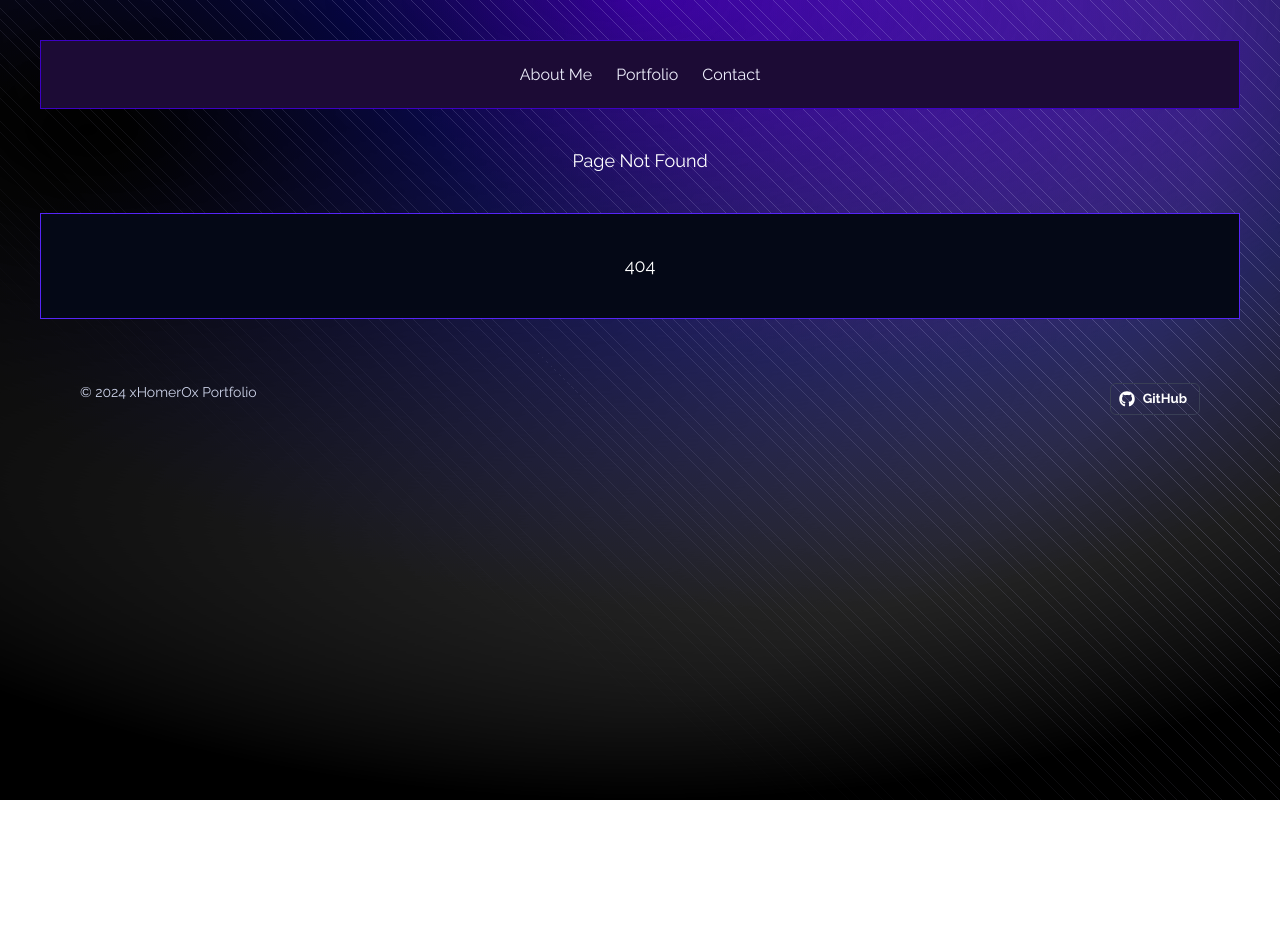
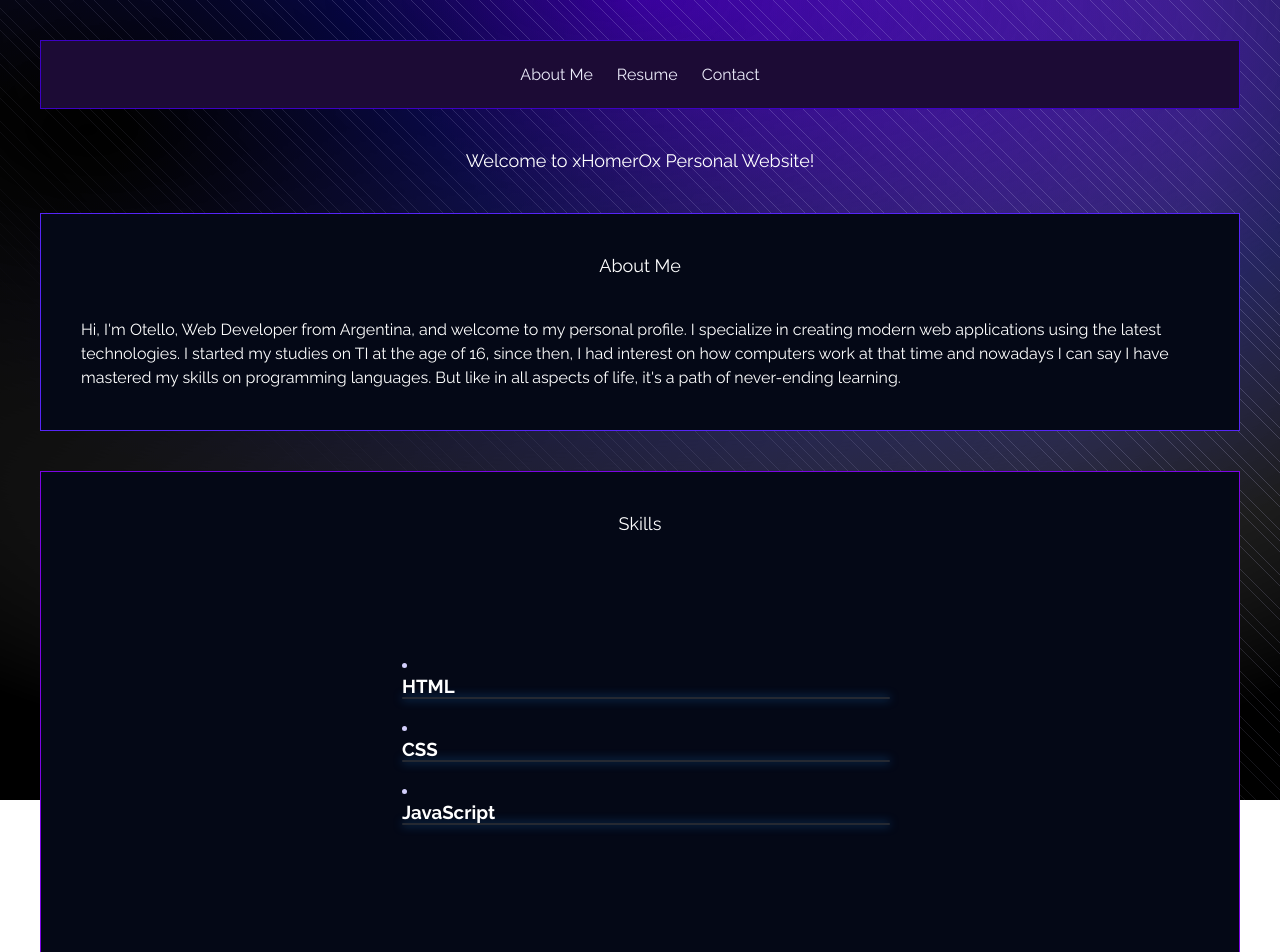
Before and after one commit to xHomerOx/Personal-Website, a Next.js app: page /about in a window 1280 px wide. Before the commit this address had no page. Shown: the top 952 px of the page. Before the commit the page ends 800 px from the top, so only its background shows below. Built offline with nearby package versions, Linux system fonts and the light colour scheme.

Commit message:
Added Skills Template

```diff
--- a/src/once-ui/components/SparkleFx.tsx
+++ b/src/app/about/page.tsx
@@ -1,122 +1,113 @@
-'use client';
+"use client";
 
-import React, { useEffect, useRef, forwardRef } from 'react';
-import styles from './SparkleFx.module.scss';
+import React from 'react';
 
-interface SparkleFxProps extends React.HTMLAttributes<HTMLDivElement> {
-    children: React.ReactNode;
-    speed?: 'slow' | 'medium' | 'fast';
-    count?: number;
-    trigger?: boolean;
-    style?: React.CSSProperties;
-    className?: string;
+import { Heading, Text, Flex, Button, Background } from '@/once-ui/components';
+import Link from 'next/link';
+import Skills from '@/components/Skills';
+
+export default function About() {
+
+	return (
+		<Flex
+			fillWidth paddingTop="l" paddingX="l"
+			direction="column" alignItems="center" flex={1}>
+			<Background
+				dots={false}/>
+			<Flex
+				position="relative"
+				as="section" overflow="hidden"
+				fillWidth minHeight="0" maxWidth={100}
+				direction="column" alignItems="center" flex={1}>
+				<Flex
+					border="brand-medium"
+					borderStyle="solid-1"
+					gap="24"
+					padding="24"
+					alignItems="center"
+					justifyContent="center"
+					fillWidth
+					onBackground="brand-strong"
+					background="brand-medium">
+					<Link href={'/about'}>
+						About Me
+					</Link>
+					<Link href={'/resume'}>
+						Resume
+					</Link>
+					<Link href={'/contact'}>
+						Contact
+					</Link>
+				</Flex>
+				<Flex
+					as="main"
+					direction="column" justifyContent="center"
+					fillWidth fillHeight paddingY="l" gap="l">
+					<Heading
+						align="center"
+						wrap="balance"
+						variant="body-default-l">
+							Welcome to xHomerOx Personal Website!
+					</Heading>
+				</Flex>
+				<Flex
+					direction="column"
+					alignItems="center"
+					padding="l"
+					marginY='l'
+					fillWidth
+					gap="l"
+					background="neutral-weak"
+					className='border-solid-1 brand-border-strong'>
+					<Heading variant="body-default-l">
+						About Me
+					</Heading>
+					<Text variant="body-default-m" style={{ whiteSpace: 'pre-wrap' }}>
+						Hi, I'm Otello, Web Developer from Argentina, and welcome to my personal profile.
+						I specialize in creating modern web applications using the latest technologies.
+						I started my studies on TI at the age of 16, since then, I had interest on how computers work at that time and nowadays I can say I have mastered my skills on programming languages.
+						But like in all aspects of life, it's a path of never-ending learning.
+					</Text>
+				</Flex>
+				<Flex
+					direction="column"
+					alignItems="center"
+					padding="l"
+					fillWidth
+					gap="l"
+					background="neutral-weak"
+					className='border-solid-1 accent-border-strong'>
+					<Heading variant="body-default-l">
+						Skills
+					</Heading>
+                    <Skills />
+					<Flex
+						direction="row"
+						wrap
+						gap="m"
+						padding="m"
+						justifyContent="center">
+					</Flex>
+				</Flex>
+			</Flex>
+			<Flex
+				as="footer"
+				position="relative"
+				fillWidth paddingX="l" paddingY="m"
+				justifyContent="space-between">
+				<Text
+					variant="body-default-s" onBackground="neutral-weak">
+					© 2024 xHomerOx Portfolio
+				</Text>
+				<Flex
+					gap="12">
+					<Button
+						href="https://github.com/xHomerOx/Website"
+						prefixIcon="github" size="s" variant="tertiary">
+						GitHub
+					</Button>
+				</Flex>
+			</Flex>
+		</Flex>
+	);
 }
-
-const SparkleFx = forwardRef<HTMLDivElement, SparkleFxProps>(({
-    children,
-    speed = 'medium',
-    count = 50,
-    trigger = true,
-    className,
-    style,
-    ...rest
-}, ref) => {
-    const containerRef = useRef<HTMLDivElement>(null);
-    const activeParticlesRef = useRef<number>(0);
-    const intervalIdRef = useRef<number | null>(null);
-
-    useEffect(() => {
-        const container = containerRef.current;
-
-        if (!container) {
-            return;
-        }
-
-        const getSpeedRange = () => {
-            switch (speed) {
-                case 'slow':
-                    return [8, 12];
-                case 'medium':
-                    return [5, 8];
-                case 'fast':
-                    return [3, 5];
-                default:
-                    return [5, 8];
-            }
-        };
-
-        const speedRange = getSpeedRange();
-
-        const createParticle = () => {
-            if (activeParticlesRef.current >= count) return;
-
-            const particle = document.createElement('div');
-            particle.className = styles.sparkleParticle;
-
-            const size = Math.random() * 3 + 1;
-            particle.style.width = `${size}px`;
-            particle.style.height = `${size}px`;
-
-            const x = Math.random() * 100;
-            const y = Math.random() * 100;
-            particle.style.left = `${x}%`;
-            particle.style.top = `${y}%`;
-
-            const duration = Math.random() * (speedRange[1] - speedRange[0]) + speedRange[0];
-            particle.style.animationDuration = `${duration}s`;
-
-            container.appendChild(particle);
-            activeParticlesRef.current++;
-
-            setTimeout(() => {
-                if (particle.parentNode === container) {
-                    container.removeChild(particle);
-                }
-                activeParticlesRef.current--;
-                if (trigger && activeParticlesRef.current < count) {
-                    createParticle();
-                }
-            }, duration * 1000);
-        };
-
-        const startEmitting = () => {
-            if (intervalIdRef.current === null) {
-                intervalIdRef.current = window.setInterval(() => {
-                    if (activeParticlesRef.current < count) {
-                        createParticle();
-                    }
-                }, 100);
-            }
-        };
-
-        const stopEmitting = () => {
-            if (intervalIdRef.current !== null) {
-                clearInterval(intervalIdRef.current);
-                intervalIdRef.current = null;
-            }
-        };
-
-        if (trigger) {
-            startEmitting();
-        } else {
-            stopEmitting();
-        }
-
-        return () => {
-            stopEmitting();
-        };
-    }, [count, speed, trigger]);
-
-    return (
-        <div
-            ref={ref || containerRef}
-            className={`${styles.sparkleContainer} ${className || ''}`}
-            style={style}
-            {...rest}>
-            {children}
-        </div>
-    );
-});
-
-SparkleFx.displayName = 'SparkleFx';
-export { SparkleFx };
--- /dev/null
+++ b/src/app/styles/Skills.module.sass
@@ -0,0 +1,51 @@
+.skills
+  width: 500px
+  margin: 60px auto
+  color: #fff
+
+  li
+    margin: 20px 0
+
+  .bar
+    background-color: #353b48
+    display: block
+    height: 2px
+    border: 1px solid rgba(0, 0, 0, 0.3)
+    border-radius: 3px
+    overflow: hidden
+    box-shadow: 0 0 10px #2187e7b3
+
+    span
+      height: 2px
+      float: left
+      background-color: #2187e7
+
+  .html
+    width: 100%
+    animation: html 2s
+
+  .css
+    width: 100%
+    animation: css 2s
+
+  .javascript
+    width: 100%
+    animation: javascript 2s
+
+@keyframes html
+  0%
+    width: 0%
+  100%
+    width: 100%
+
+@keyframes css
+  0%
+    width: 0%
+  100%
+    width: 100%
+
+@keyframes javascript
+  0%
+    width: 0%
+  100%
+    width: 100%
--- /dev/null
+++ b/src/app/styles/globals.sass
@@ -0,0 +1,11 @@
+body
+  margin: 0
+  padding: 0
+  background-color: #333
+
+h1
+  font-family: sans-serif
+
+li
+  list-style-type: none
+  font-family: sans-serif
--- /dev/null
+++ b/src/components/Skills.tsx
@@ -0,0 +1,29 @@
+import React from 'react';
+import styles from '../app/styles/Skills.module.sass'
+
+const Skills: React.FC = () => (
+  <div className={styles.skills}>
+    <ul>
+      <li>
+        <h3>HTML</h3>
+        <span className={styles.bar}>
+            <span className={`${styles.html} ${styles.bar}`}></span>
+        </span>
+      </li>
+      <li>
+        <h3>CSS</h3>
+        <span className={styles.bar}>
+            <span className={`${styles.css} ${styles.bar}`}></span>
+        </span>
+      </li>
+      <li>
+        <h3>JavaScript</h3>
+        <span className={styles.bar}>
+            <span className={`${styles.javascript} ${styles.bar}`}></span>
+        </span>
+      </li>
+    </ul>
+  </div>
+);
+
+export default Skills;
--- /dev/null
+++ b/src/pages/_app.tsx
@@ -0,0 +1,6 @@
+import '../styles/globals.sass';
+import type { AppProps } from 'next/app';
+
+export default function MyApp ({ Component, pageProps }: AppProps) {
+  return <Component {...pageProps} />;
+}
```
Also changed, not shown: src/pages/About.tsx (deleted, +0 -20 lines), src/app/contact/page.tsx (renamed from src/pages/Contact.tsx), src/app/resume/page.tsx (renamed from src/pages/Portfolio.tsx).
